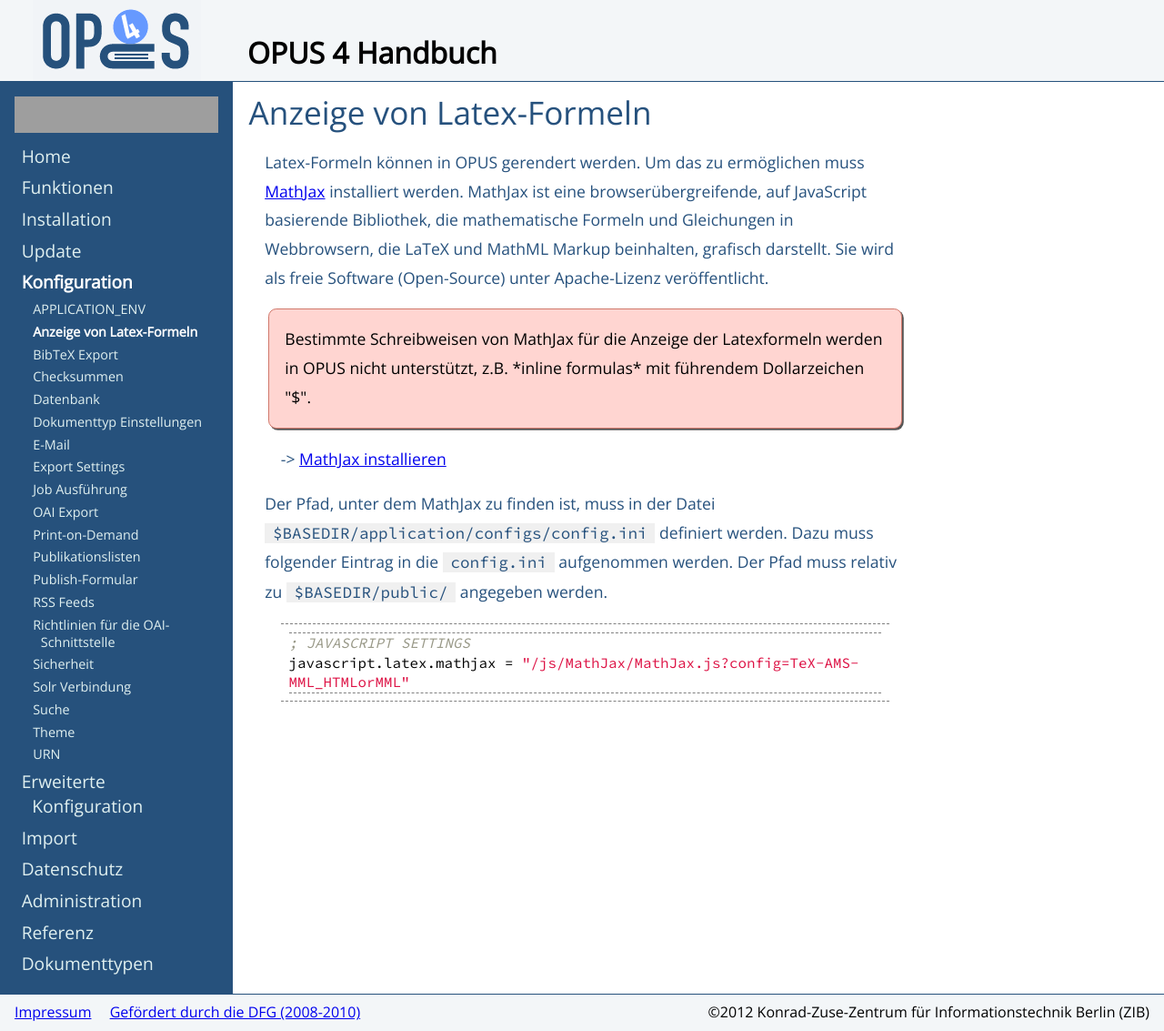
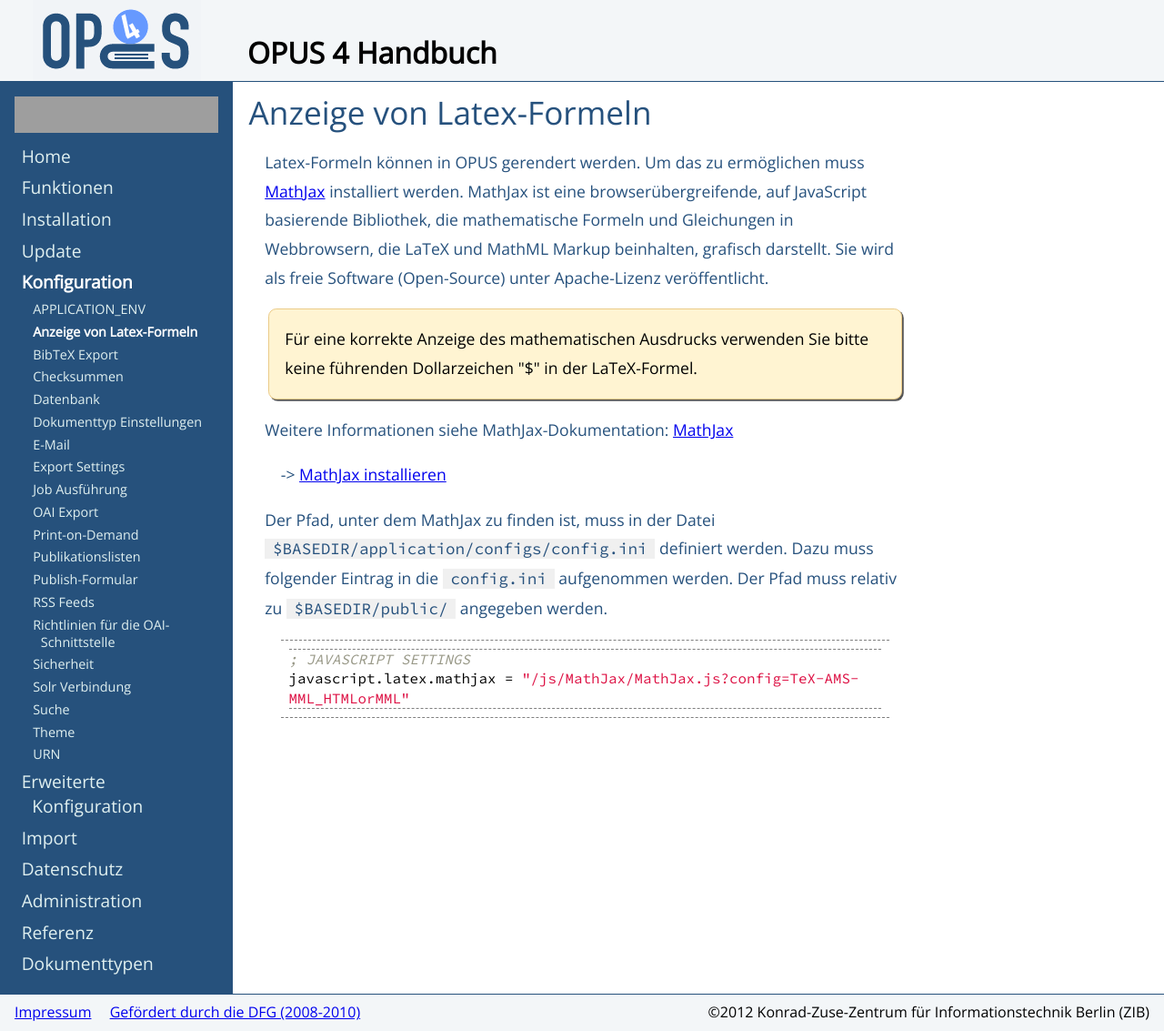
Before and after one commit to OPUS4/userdoc, a Jekyll site: the page built from config/latex.md, in a window 1280 px wide. Shown: the whole page at 91% size. Built offline with Jekyll 4.4.1, drawn with Linux system fonts in a browser that asks for light colours; grey boxes are pictures that could not be loaded.

Commit message:
OPUSVIER-3861 - Hinweis Schreibweise MathJax

```diff
--- a/config/latex.md
+++ b/config/latex.md
@@ -9,10 +9,10 @@ Latex-Formeln können in OPUS gerendert werden. Um das zu ermöglichen muss [Mat
 MathJax ist eine browserübergreifende, auf JavaScript basierende Bibliothek, die mathematische Formeln
 und Gleichungen in Webbrowsern, die LaTeX und MathML Markup beinhalten, grafisch darstellt. Sie wird
 als freie Software (Open-Source) unter Apache-Lizenz veröffentlicht.
-<p class="warning">
-Bestimmte Schreibweisen von MathJax für die Anzeige der Latexformeln werden in OPUS nicht unterstützt, z.B. *inline formulas* mit führendem Dollarzeichen "$".
+<p class="note">
+Für eine korrekte Anzeige des mathematischen Ausdrucks verwenden Sie bitte keine führenden Dollarzeichen "$" in der LaTeX-Formel.
 </p>
-
+Weitere Informationen siehe MathJax-Dokumentation: [MathJax][MATHJAX]
 * [MathJax installieren](../installation/mathjax.html)
 {: class="navlist" }
 
```
